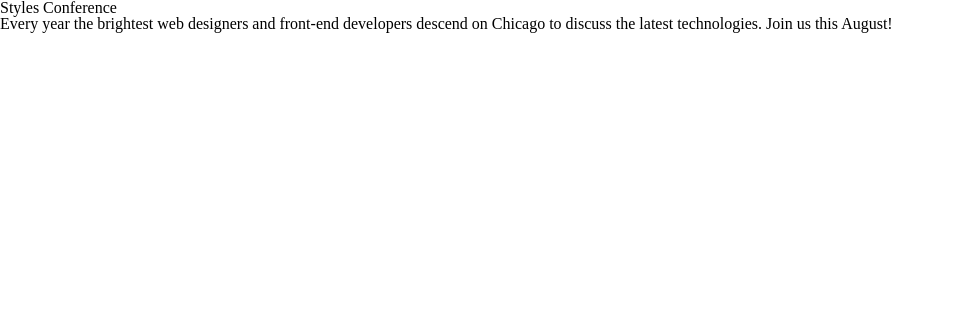
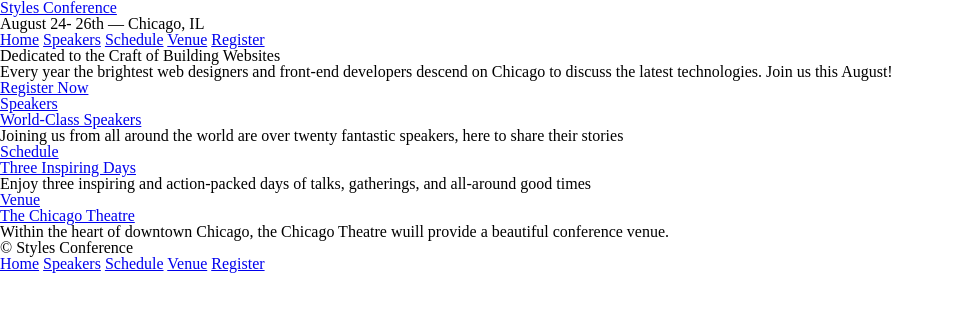
Before and after one commit to plunked/webapp-design, a plain HTML site: page styles-practice/index.html in a window 1280 px wide. Shown: the whole page, without its empty margins (0-954 px from the left). Drawn offline with Linux system fonts and the light colour scheme.

Commit message:
Adding pages
Completed Lesson 2

```diff
--- a/styles-practice/index.html
+++ b/styles-practice/index.html
@@ -8,12 +8,72 @@
 
 
 	<body>
-		<h1>Styles Conference</h1>
-		<p>Every year the brightest web designers
+		<header>
+		<h1>
+			<a href="index.html">Styles Conference</a>
+		</h1>
+		<h3>August 24&dash; 26th &mdash; Chicago, IL </h3>
+		<nav>
+			<a href="index.html">Home</a>
+			<a href="speakers.html">Speakers</a>
+			<a href="schedule.html">Schedule</a>
+			<a href="venue.html">Venue</a>
+			<a href="register.html">Register</a>
+		</nav>
+		</header>
+
+		<section>
+			<h2>Dedicated to the Craft of Building Websites</h2>
+			<p>Every year the brightest web designers
 			and front-end developers descend
 			on Chicago to discuss the latest
 			technologies. Join us this August!
 		</p>
+		<a href="register.html">Register Now</a>
+		</section>
+
+		<section>
+			<section>
+				<a href="speakers.html">
+					<h5>Speakers</h5>
+					<h3>World-Class Speakers</h3>
+				</a>
+				<p>Joining us from all around the world are over twenty
+					fantastic speakers, here to share their stories
+				</p>
+
+			</section>
+		</section>
+
+		<section>
+			<a href="schedule.html">
+				<h3>Schedule</h3>
+				<h5>Three Inspiring Days</h5>
+			</a>
+			<p>Enjoy three inspiring and action-packed days
+				of talks, gatherings, and all-around good times
+			</p>
+		</section>
+
+		<section>
+			<a href="venue.html">
+				<h3>Venue</h3>
+				<h5>The Chicago Theatre</h5>
+			</a>
+			<p>Within the heart of downtown Chicago, the Chicago
+				Theatre wuill provide a beautiful conference venue.
+			</p>
+		</section>
 	</body>
+	<footer>
+		<small>&copy; Styles Conference </small>
+		<nav>
+			<a href="index.html">Home</a>
+			<a href="speakers.html">Speakers</a>
+			<a href="schedule.html">Schedule</a>
+			<a href="venue.html">Venue</a>
+			<a href="register.html">Register</a>
+		</nav>
+	</footer>
 
 </html>
```
Also changed, not shown: styles-practice/register.html (added, +37 -0 lines), styles-practice/schedule.html (added, +37 -0 lines), styles-practice/speakers.html (added, +37 -0 lines), styles-practice/venue.html (added, +37 -0 lines).
